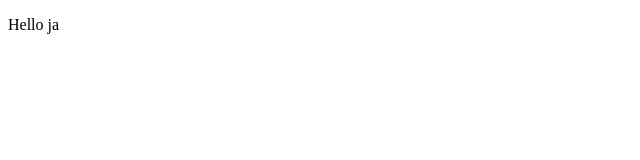
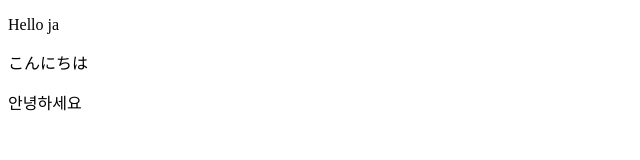
Before and after one commit to KachakornK/html, a plain HTML site: page index.html in a window 1280 px wide. Shown: the whole page, without its empty margins (0-640 px from the left). Drawn offline with Linux system fonts and the light colour scheme.

Commit message:
add multilingual greetings to index.html

```diff
--- a/index.html
+++ b/index.html
@@ -7,5 +7,7 @@
 </head>
 <body>
     <p>Hello ja</p>
+    <p>こんにちは</p>
+    <p>안녕하세요</p>
 </body>
 </html>
```
